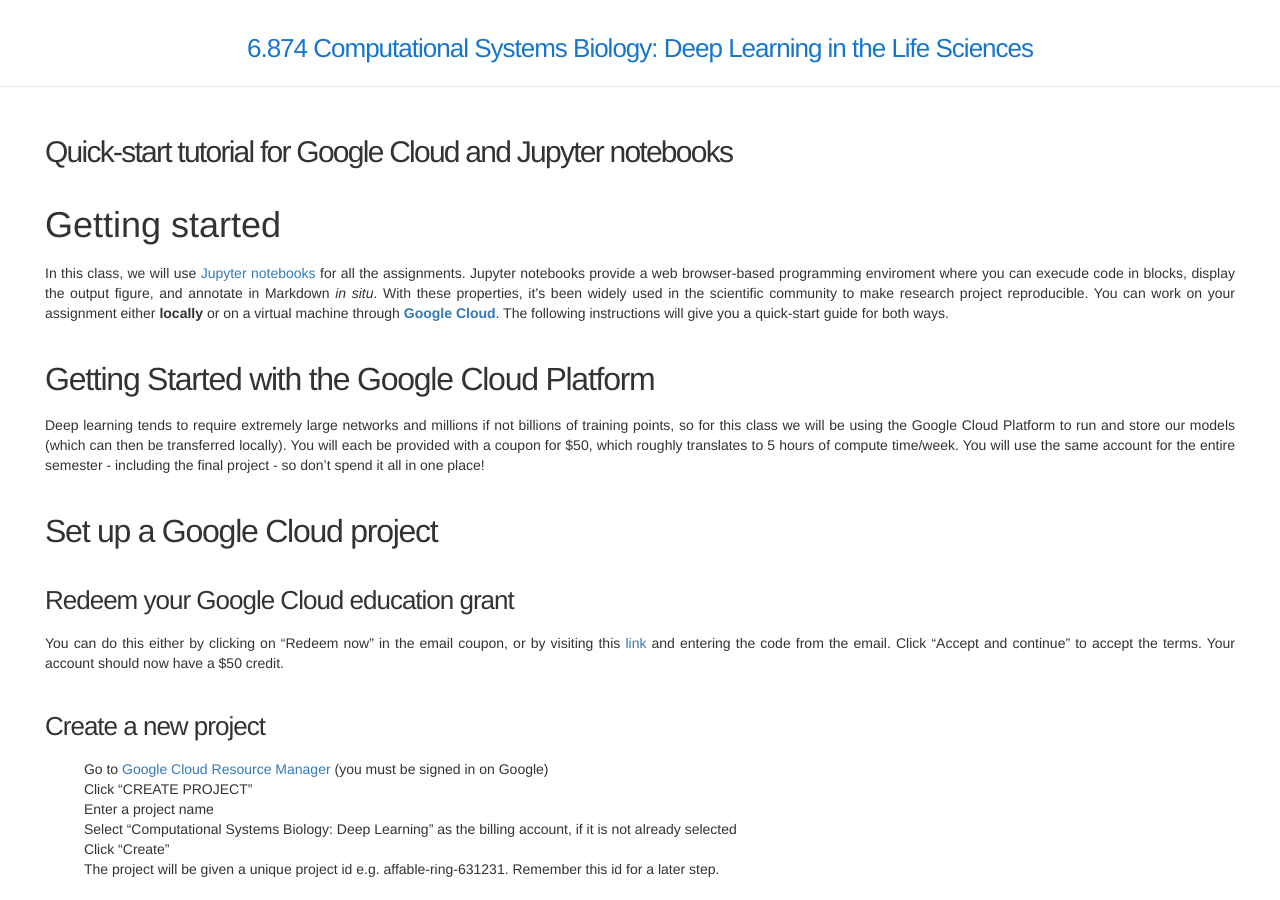
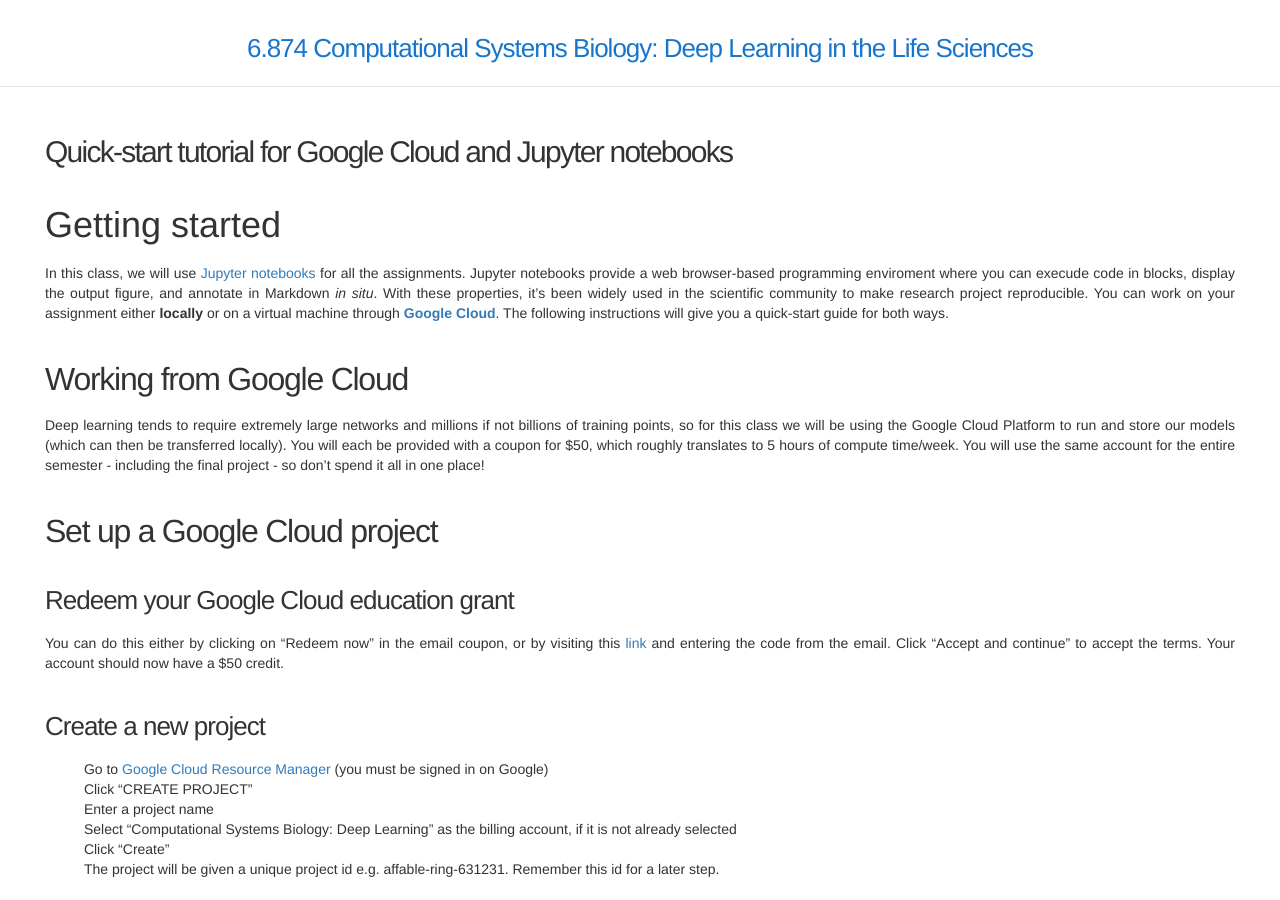
Before and after one commit to mit6874/mit6874.github.io, a Jekyll site: the page built from tutorials/quickstart-tutorial.md, in a window 1280 px wide and 900 px high. Built offline with Jekyll 4.4.1, drawn with Linux system fonts in a browser that asks for light colours; nearby versions of some CDN libraries.

Commit message:
Update subtitle in tutorial

```diff
--- a/tutorials/quickstart-tutorial.md
+++ b/tutorials/quickstart-tutorial.md
@@ -7,7 +7,7 @@
 # Getting started
 In this class, we will use [Jupyter notebooks](http://jupyter.org/) for all the assignments. Jupyter notebooks provide a web browser-based programming enviroment where you can execude code in blocks, display the output figure, and annotate in Markdown *in situ*. With these properties, it's been widely used in the scientific community to make research project reproducible. You can work on your assignment either **locally** or on a virtual machine through [**Google Cloud**](https://cloud.google.com/). The following instructions will give you a quick-start guide for both ways.
 
-## Getting Started with the Google Cloud Platform
+## Working from Google Cloud
 
 Deep learning tends to require extremely large networks and millions if not billions of training points, so for this class we will be using the Google Cloud Platform to run and store our models (which can then be transferred locally). You will each be provided with a coupon for $50, which roughly translates to 5 hours of compute time/week. You will use the same account for the entire semester - including the final project - so don't spend it all in one place!
 
```
